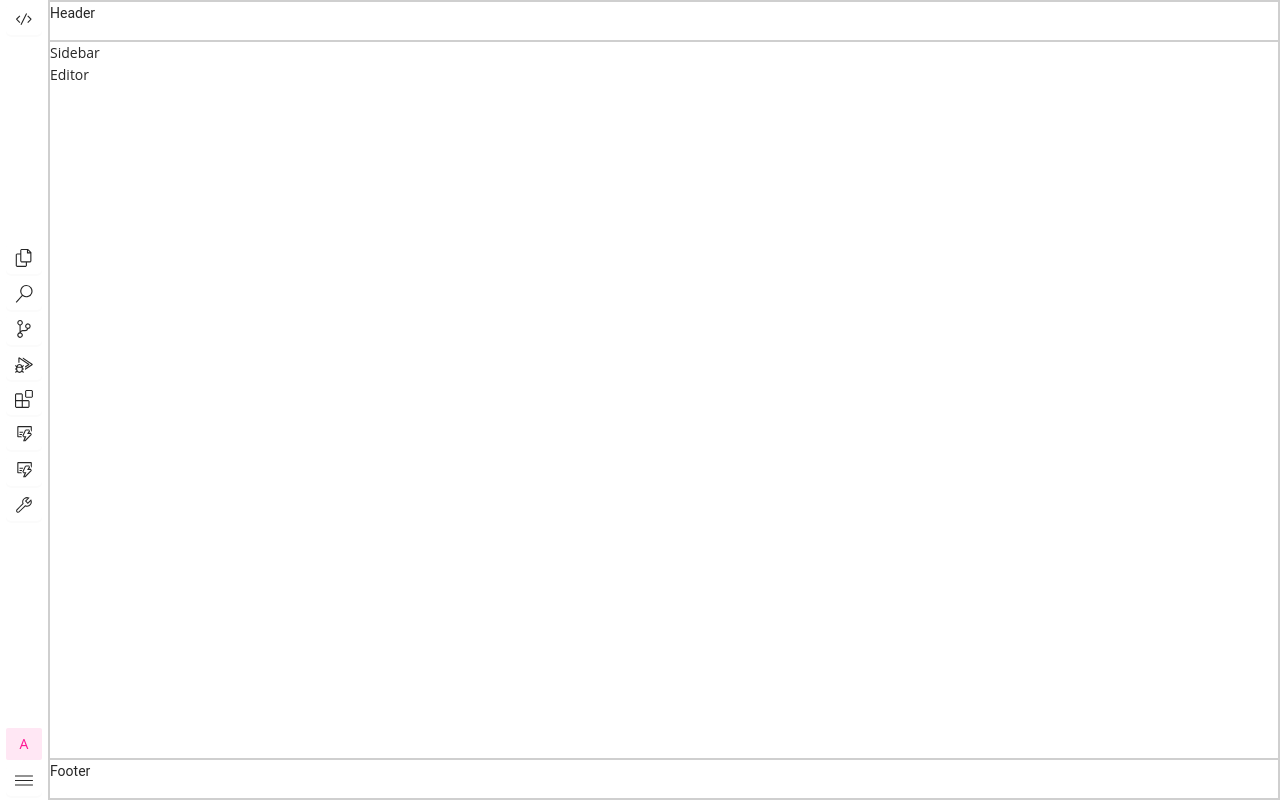
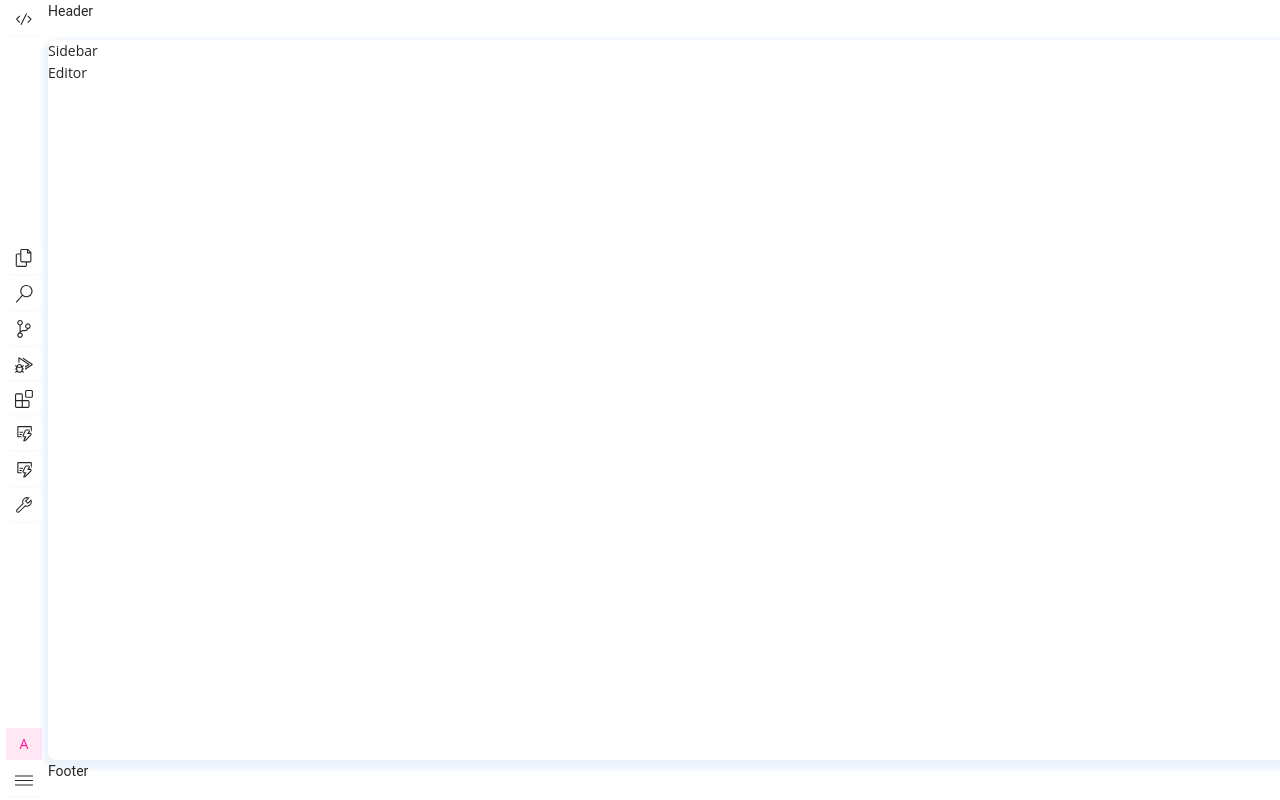
Before and after one commit to ahmadshoaib-git/peer-programing-code-editor, a React (Create React App) app: page / in a window 1280 px wide. Built offline with nearby package versions, Linux system fonts and the light colour scheme.

Commit message:
chore: Layout finetuned.

```diff
--- a/src/Layout/layout.style.ts
+++ b/src/Layout/layout.style.ts
@@ -11,7 +11,6 @@ export const OuterSideBarWrapper = styled.div`
 `;
 
 export const InnerLayoutWrapper = styled.div`
-  border: 1px solid ${({ theme: { colors } }) => colors.borderWhite};
   width: ${({ theme: { layout } }) => layout.innerLayout.width};
   height: ${({ theme: { layout } }) => layout.innerLayout.height};
 `;
--- a/src/components/Footer/footer.style.ts
+++ b/src/components/Footer/footer.style.ts
@@ -1,7 +1,8 @@
 import styled from "styled-components";
 
 export const FooterWrapper = styled.footer`
-  border: 1px solid ${({ theme: { colors } }) => colors.borderWhite};
+  outline: 0;
+  border: 0;
   font-family: ${({ theme: { fonts } }) => fonts.secondary};
   font-size: ${({ theme: { fontSizes } }) => fontSizes.subHeading};
   width: ${({ theme: { layout } }) => layout.footer.width};
--- a/src/components/Header/header.style.ts
+++ b/src/components/Header/header.style.ts
@@ -1,7 +1,8 @@
 import styled from "styled-components";
 
 export const HeaderWrapper = styled.header`
-  border: 1px solid ${({ theme: { colors } }) => colors.borderWhite};
+  outline: 0;
+  border: 0;
   font-family: ${({ theme: { fonts } }) => fonts.secondary};
   font-size: ${({ theme: { fontSizes } }) => fontSizes.subHeading};
   width: ${({ theme: { layout } }) => layout.header.width};
--- a/src/components/Main/main.style.ts
+++ b/src/components/Main/main.style.ts
@@ -1,7 +1,10 @@
 import styled from "styled-components";
 
 export const MainWrapper = styled.main`
-  border: 1px solid ${({ theme: { colors } }) => colors.borderWhite};
+  /* border: 2px solid ${({ theme: { colors } }) => colors.borderWhite}; */
+  box-shadow: rgb(52 141 214 / 10%) 0px 4px 5px 5px;
+  border-top-left-radius: 0.5rem;
+  border-bottom-left-radius: 0.5rem;
   font-family: ${({ theme: { fonts } }) => fonts.secondary};
   font-size: ${({ theme: { fontSizes } }) => fontSizes.subHeading};
   width: ${({ theme: { layout } }) => layout.main.width};
--- a/src/components/OuterSidebar/outerSidebar.style.ts
+++ b/src/components/OuterSidebar/outerSidebar.style.ts
@@ -5,6 +5,7 @@ const CenteralizeStyles = css`
   flex-direction: column;
   justify-content: center;
   align-items: center;
+  outline: 0;
 `;
 
 export const OuterSidebarWrapper = styled.div`
```
